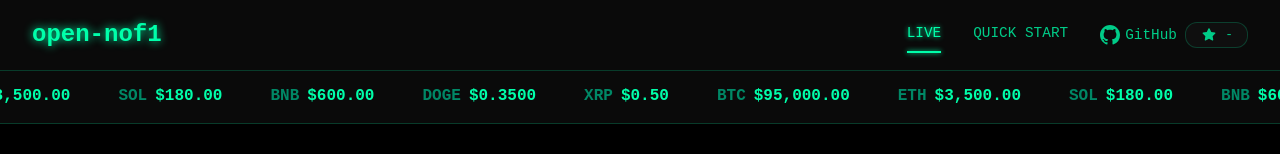
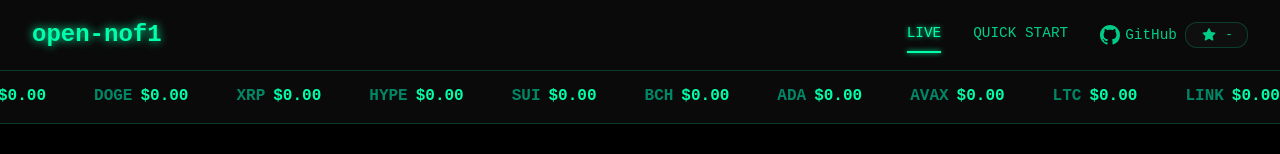
Before and after one commit to superalgo-trade/ai-auto-trading-engine, a website: page public/index.html in a window 1280 px wide. Shown: the top 154 px of the page. Drawn offline with nearby package versions, Linux system fonts and the light colour scheme; no server answers.

Commit message:
更新NOF1.AI交易项目 - 2025-11-02 23:40:57

```diff
--- a/public/index.html
+++ b/public/index.html
@@ -124,27 +124,55 @@
     <div class="ticker-content" id="ticker">
       <div class="ticker-item">
         <span class="crypto-name">BTC</span>
-        <span class="crypto-price" data-symbol="BTC">$95,000.00</span>
+        <span class="crypto-price" data-symbol="BTC">$0.00</span>
       </div>
       <div class="ticker-item">
         <span class="crypto-name">ETH</span>
-        <span class="crypto-price" data-symbol="ETH">$3,500.00</span>
+        <span class="crypto-price" data-symbol="ETH">$0.00</span>
       </div>
       <div class="ticker-item">
         <span class="crypto-name">SOL</span>
-        <span class="crypto-price" data-symbol="SOL">$180.00</span>
+        <span class="crypto-price" data-symbol="SOL">$0.00</span>
       </div>
       <div class="ticker-item">
         <span class="crypto-name">BNB</span>
-        <span class="crypto-price" data-symbol="BNB">$600.00</span>
+        <span class="crypto-price" data-symbol="BNB">$0.00</span>
       </div>
       <div class="ticker-item">
         <span class="crypto-name">DOGE</span>
-        <span class="crypto-price" data-symbol="DOGE">$0.3500</span>
+        <span class="crypto-price" data-symbol="DOGE">$0.00</span>
       </div>
       <div class="ticker-item">
         <span class="crypto-name">XRP</span>
-        <span class="crypto-price" data-symbol="XRP">$0.50</span>
+        <span class="crypto-price" data-symbol="XRP">$0.00</span>
+      </div>
+      <div class="ticker-item">
+        <span class="crypto-name">HYPE</span>
+        <span class="crypto-price" data-symbol="HYPE">$0.00</span>
+      </div>
+      <div class="ticker-item">
+        <span class="crypto-name">SUI</span>
+        <span class="crypto-price" data-symbol="SUI">$0.00</span>
+      </div>
+      <div class="ticker-item">
+        <span class="crypto-name">BCH</span>
+        <span class="crypto-price" data-symbol="BCH">$0.00</span>
+      </div>
+      <div class="ticker-item">
+        <span class="crypto-name">ADA</span>
+        <span class="crypto-price" data-symbol="ADA">$0.00</span>
+      </div>
+      <div class="ticker-item">
+        <span class="crypto-name">AVAX</span>
+        <span class="crypto-price" data-symbol="AVAX">$0.00</span>
+      </div>
+      <div class="ticker-item">
+        <span class="crypto-name">LTC</span>
+        <span class="crypto-price" data-symbol="LTC">$0.00</span>
+      </div>
+      <div class="ticker-item">
+        <span class="crypto-name">LINK</span>
+        <span class="crypto-price" data-symbol="LINK">$0.00</span>
       </div>
     </div>
   </div>
--- a/public/monitor-script.js
+++ b/public/monitor-script.js
@@ -353,7 +353,10 @@ class TradingMonitor {
     // 加载顶部 Ticker 价格（从 API 获取）
     async loadTickerPrices() {
         try {
-            const response = await fetch('/api/prices?symbols=BTC,ETH,SOL,BNB,DOGE,XRP');
+            // 从 HTML 中获取所有需要显示价格的币种
+            const tickerItems = document.querySelectorAll('.ticker-item .crypto-name');
+            const symbols = Array.from(tickerItems).map(el => el.textContent.trim()).join(',');
+            const response = await fetch(`/api/prices?symbols=${symbols}`);
             const data = await response.json();
 
             if (data.error) {
--- a/src/api/routes.ts
+++ b/src/api/routes.ts
@@ -318,8 +318,9 @@ export function createApiRoutes() {
    */
   app.get("/api/prices", async (c) => {
     try {
-      const symbolsParam = c.req.query("symbols") || "BTC,ETH,SOL,BNB,DOGE,XRP";
-      const symbols = symbolsParam.split(",").map(s => s.trim());
+      const DEFAULT_TRADING_SYMBOLS = 'BTC,ETH,SOL,XRP,BNB,BCH';
+      const tradingSymbolsStr = process.env.TRADING_SYMBOLS || DEFAULT_TRADING_SYMBOLS;
+      const symbols = tradingSymbolsStr.split(",").map(s => s.trim());
 
       const gateClient = createGateClient();
       const prices: Record<string, number> = {};
```
Also changed, not shown: src/scheduler/tradingLoop.ts (+1 -31 lines), 3 other files.
